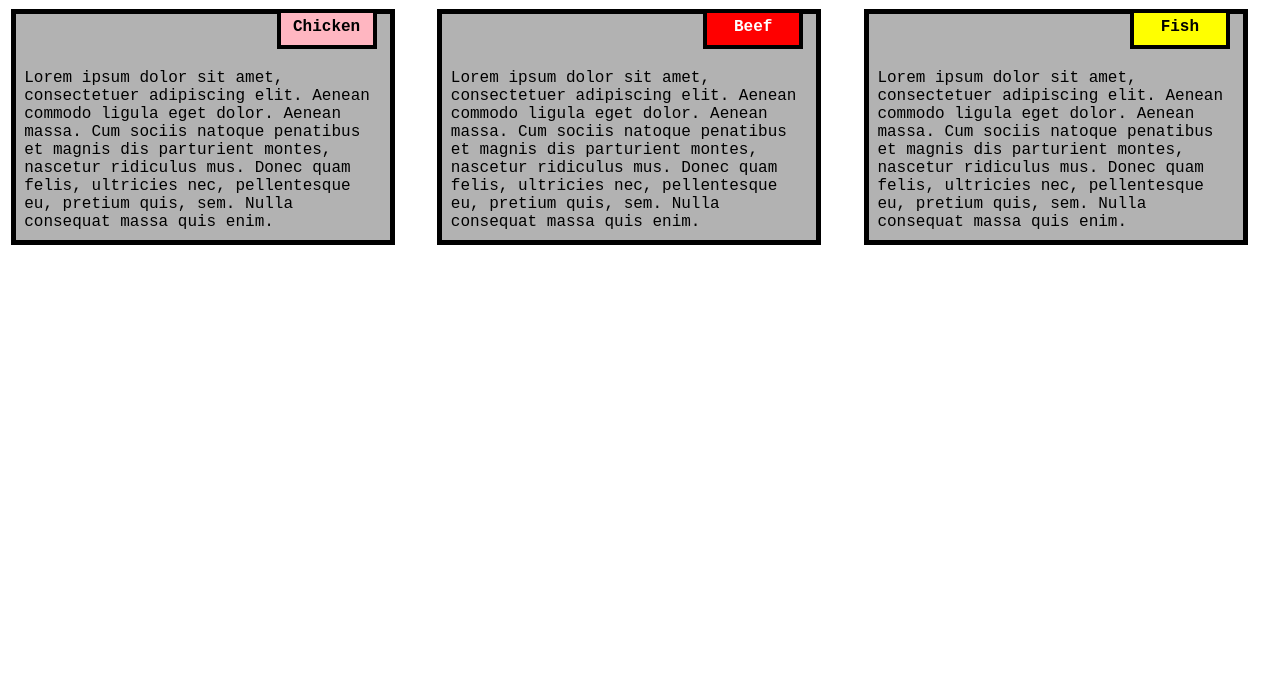
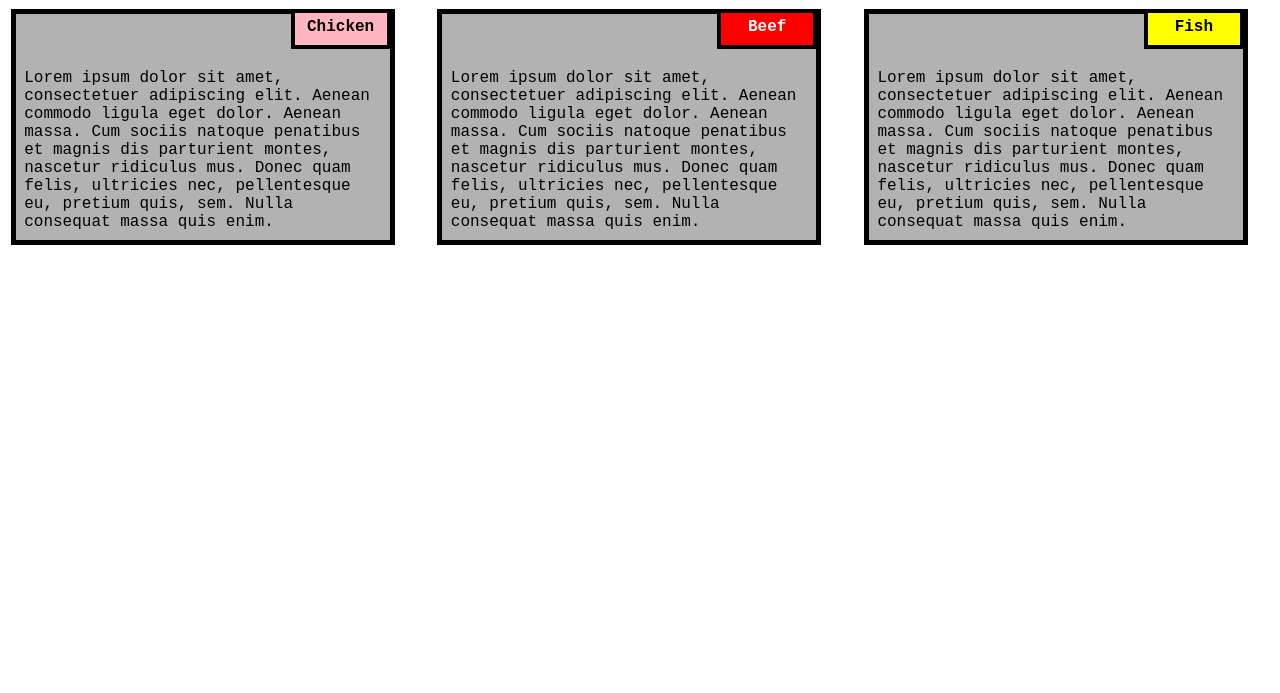
Before and after one commit to UrsaruBoss/HTML-CSS-and-Javascript-for-Web-Developers, a plain HTML site: page Module2/index.html in a window 1280 px wide. Shown: the part 107-800 px from the top of the page. Drawn offline with Linux system fonts and the light colour scheme.

Commit message:
Update style.css

```diff
--- a/Module2/style.css
+++ b/Module2/style.css
@@ -35,7 +35,7 @@ h1 {
   height: 40px;
   padding: 5px;
   float: right;
-  margin-right: 50px;
+  margin-right: 36px;
   margin-top: 0px;
   font-weight: bold;
   position: relative;
```
